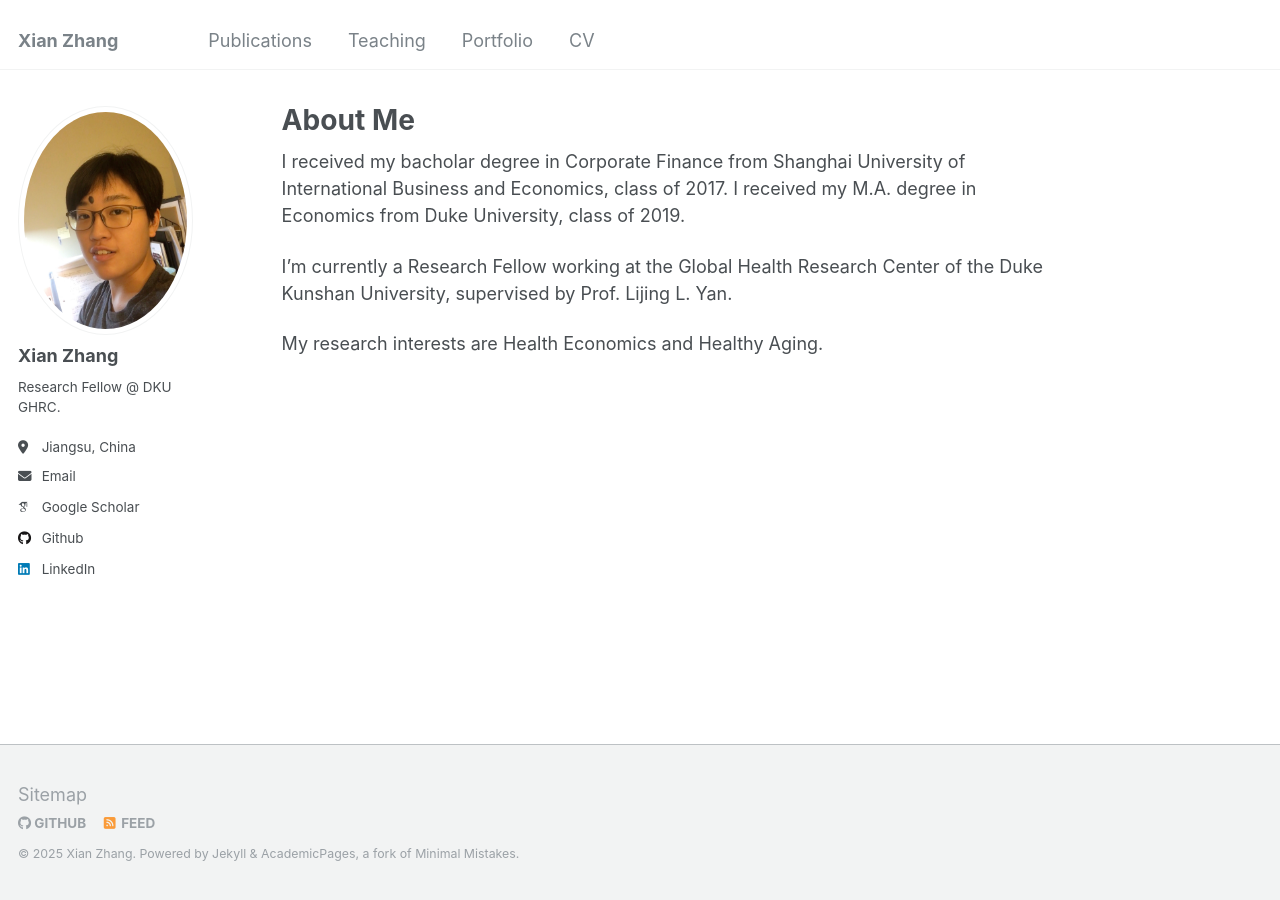
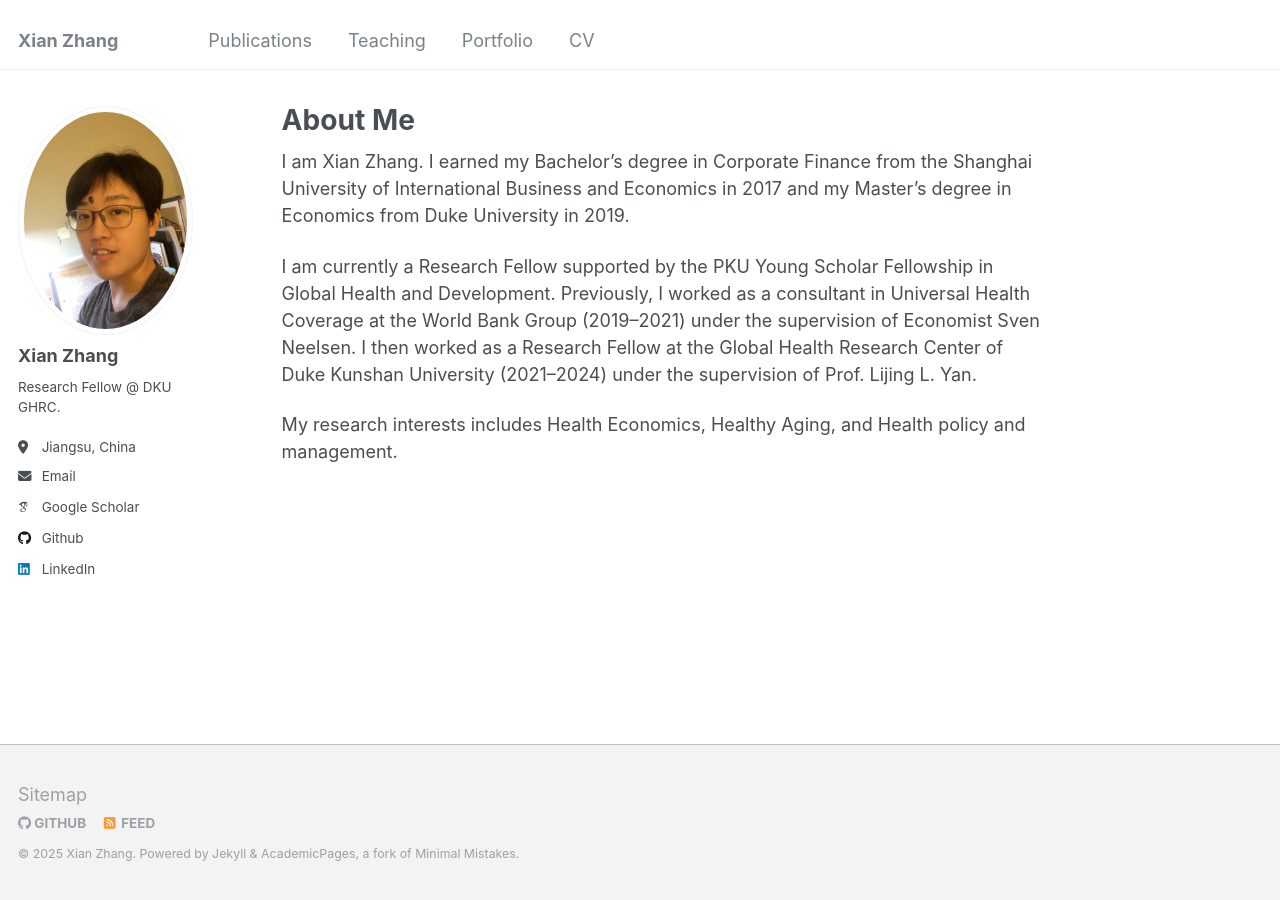
Before and after one commit to Xian152/xian152.github.io, a Jekyll site: the page built from _pages/about.md, in a window 1280 px wide. Built offline with Jekyll 4.4.1, drawn with Linux system fonts in a browser that asks for light colours; some web fonts are replaced.

Commit message:
Update about.md

```diff
--- a/_pages/about.md
+++ b/_pages/about.md
@@ -7,9 +7,8 @@ redirect_from:
   - /about.html
 ---
 
-I received my bacholar degree in Corporate Finance from Shanghai University of International Business and Economics, class of 2017.
-I received my M.A. degree in Economics from Duke University, class of 2019.
+I am Xian Zhang. I earned my Bachelor’s degree in Corporate Finance from the Shanghai University of International Business and Economics in 2017 and my Master's degree in Economics from Duke University in 2019.
 
-I’m currently a Research Fellow working at the Global Health Research Center of the Duke Kunshan University, supervised by Prof. Lijing L. Yan.
+I am currently a Research Fellow supported by the PKU Young Scholar Fellowship in Global Health and Development. Previously, I worked as a consultant in Universal Health Coverage at the World Bank Group (2019–2021) under the supervision of Economist Sven Neelsen. I then worked as a Research Fellow at the Global Health Research Center of Duke Kunshan University (2021–2024) under the supervision of Prof. Lijing L. Yan.
 
-My research interests are Health Economics and Healthy Aging.
+My research interests includes Health Economics, Healthy Aging, and Health policy and management.
```
